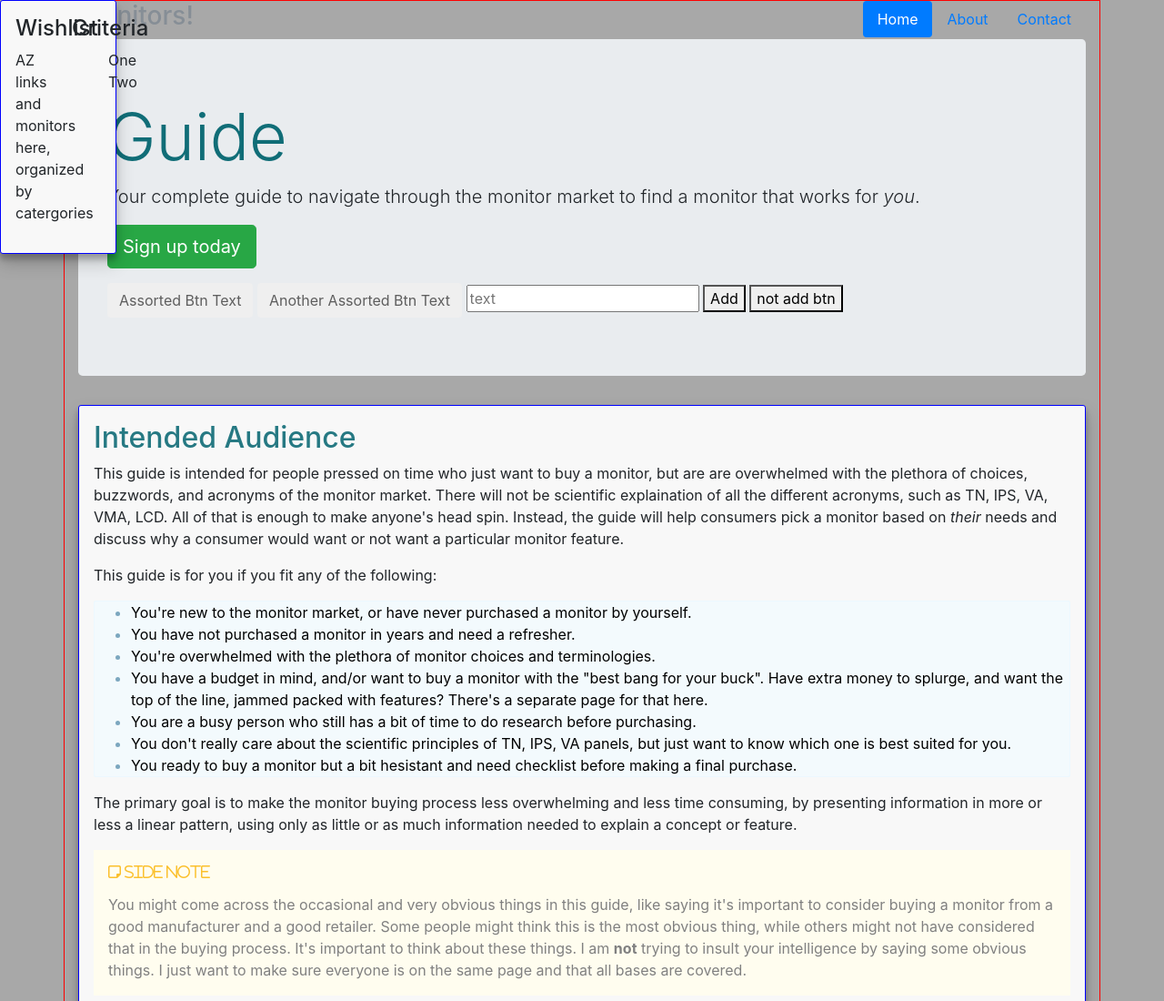
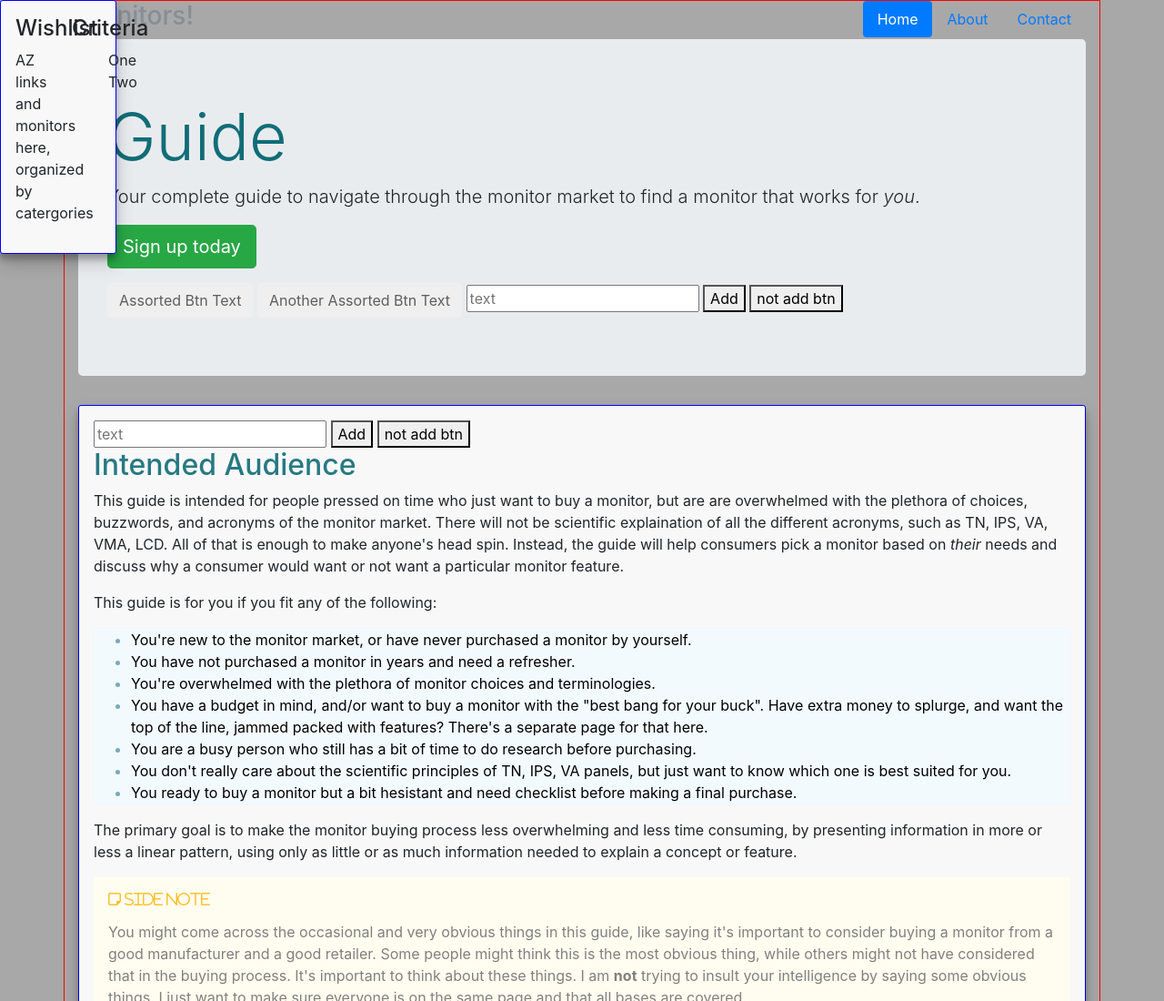
Before and after one commit to PhilJayN/Monitor_Buying_Guide, a plain HTML site: page index.html in a window 1280 px wide. Shown: the top 1100 px of the page at 91% size. Drawn offline with nearby package versions, Linux system fonts and the light colour scheme.

Commit message:
Add duplicated add btn to intended audience

```diff
--- a/app.js
+++ b/app.js
@@ -88,12 +88,10 @@ var controller = (function(shoppingListCtrl, UICtrl) {
 
     if (elementClicked.className === 'add__btn') {
       console.log ('that is an add btn!');
-
       inputValue = UICtrl.getInput().customValue;
       console.log('inputValue', inputValue);
-
       // 2. Add data to local storage
-      localStorage.setItem(headerText, inputValue);
+      localStorage.setItem(headerText + ' section custom message', inputValue);
       // localStorage.setItem(containerParent, UICtrl.getInput().customValue);
       // UICtrl.displayItem();
     }
--- a/index.html
+++ b/index.html
@@ -40,16 +40,25 @@
         <input type="text" name="" value="" placeholder="text" class="custom__value">
         <!-- <button type="button" class="btn btn-default add__btn">Add</button> -->
         <!-- <button type="button" class="teddy morejlk">Add</button> -->
-
         <button type="button" class="add__btn">Add</button>
         <button type="button" class="add__btn">not add btn</button>
 
-
+        <!-- <input type="text" class="custom__message" placeholder="Custom message...">
+        <button type="button" class="add__btn">Add</button> -->
 
 
       </div>
 
   <section class="contents-section">
+
+    <input type="text" name="" value="" placeholder="text" class="custom__value">
+    <!-- <button type="button" class="btn btn-default add__btn">Add</button> -->
+    <!-- <button type="button" class="teddy morejlk">Add</button> -->
+    <button type="button" class="add__btn">Add</button>
+    <button type="button" class="add__btn">not add btn</button>
+
+
+
     <h2>Intended Audience</h2>
 
     <p>This guide is intended for people pressed on time who just want to buy a monitor,
```
